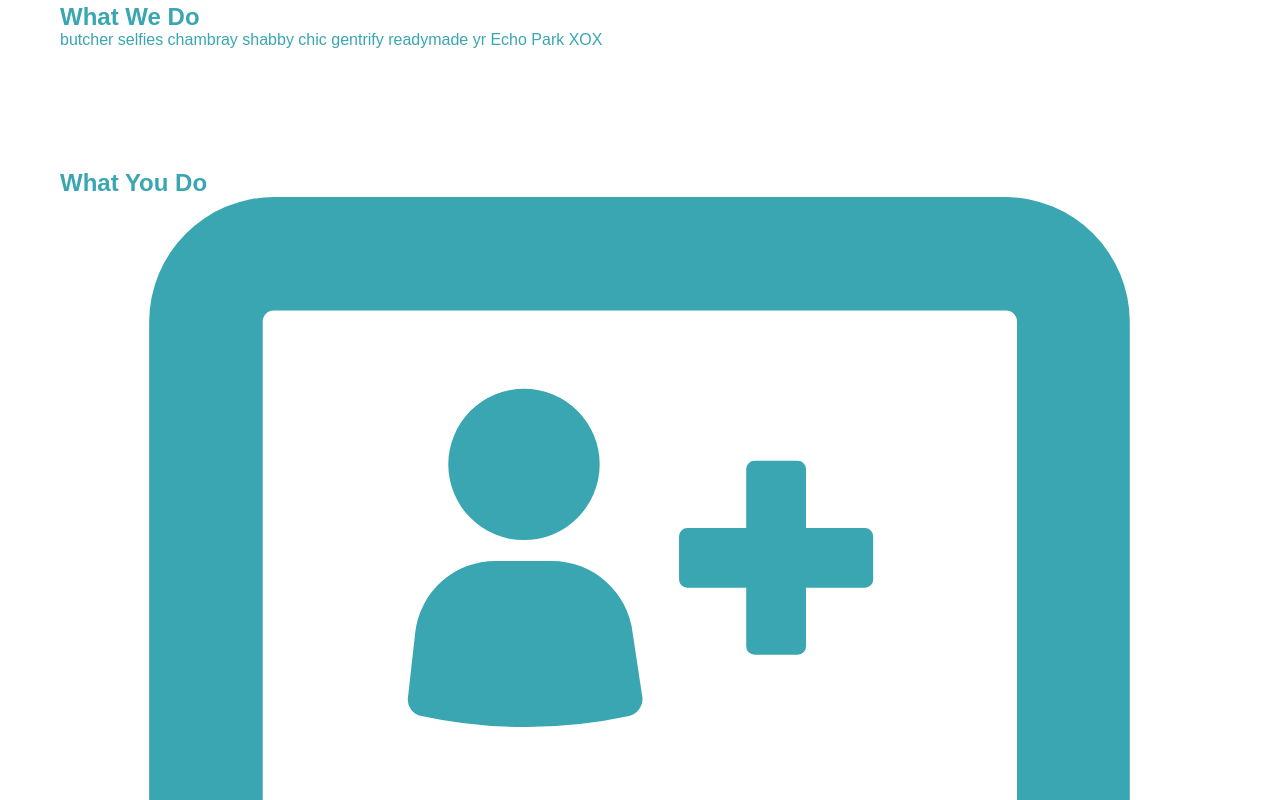
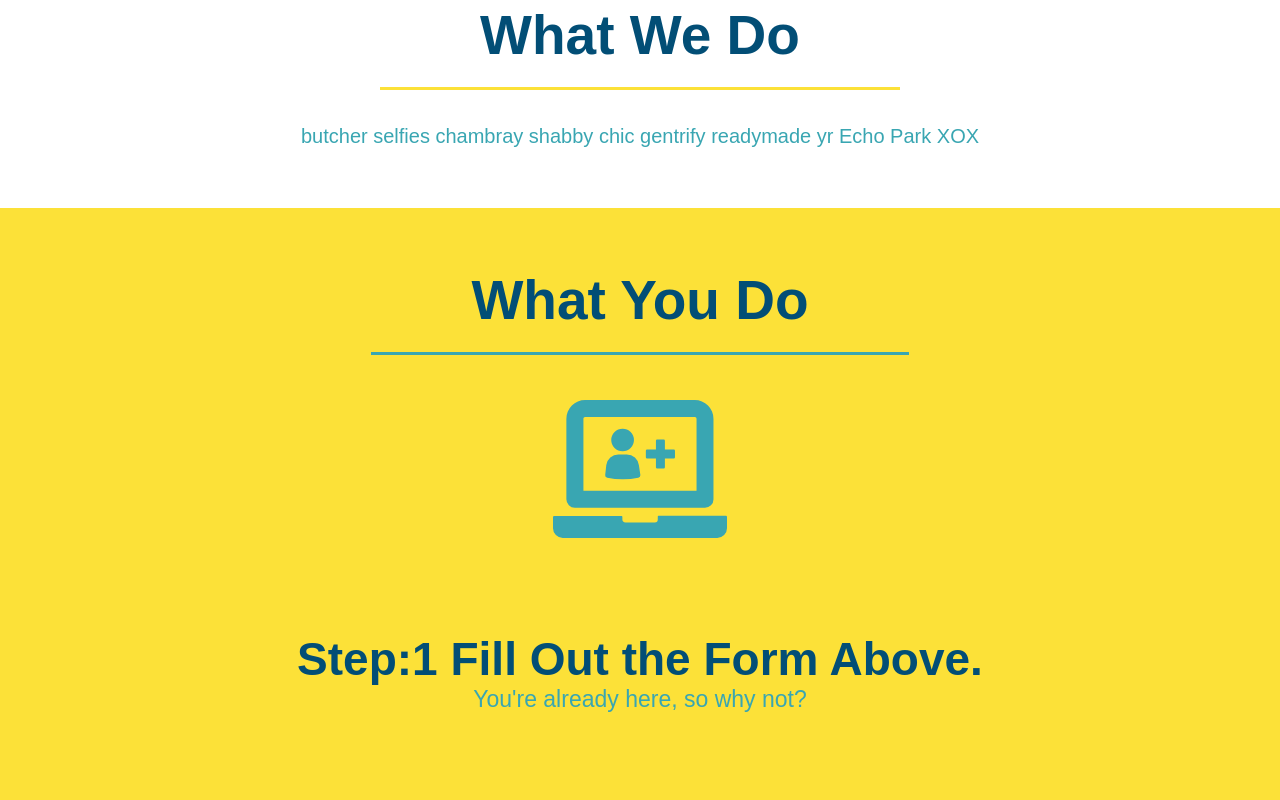
Before and after one commit to JonahBCoding/run-buddy, a plain HTML site: page index.html in a window 1280 px wide. Shown: the part 859-1659 px from the top of the page. Drawn offline with Linux system fonts and the light colour scheme.

Commit message:
added css

```diff
--- a/assets/css/style.css
+++ b/assets/css/style.css
@@ -110,3 +110,62 @@ section {
 .hero-form label {
     margin: 0 5px;
 }
+
+.intro {
+    text-align: center;
+}
+
+
+.intro p {
+    line-height: 1,7;
+    color: #39a6b2;
+    width: 80%;
+    font-size: 20px;
+    margin: 0 auto;
+}
+
+.steps {
+    text-align: center;
+    background: #fce138;
+}
+
+
+.section-title {
+    font-size: 55px;
+    color: #024e76;
+    margin-bottom: 35px;
+    padding: 0 100px 20px 100px;
+    display: inline-block;
+    border-bottom: 3px solid;
+}
+
+.primary-border {
+    border-color: #fce138;
+}
+
+.secondary-border {
+    border-color: #39a6B2;
+}
+
+.steps div {
+    margin-bottom: 80px;
+
+}
+
+.steps img {
+    width: 15%;
+    margin: 10px 0;
+
+}
+
+.steps h3 {
+    color: #024e76;
+    font-size: 46px;
+    margin-top: 10px;
+
+}
+
+.steps p {
+    color: #39a6B2;
+    font-size: 23px;
+}
--- a/index.html
+++ b/index.html
@@ -62,16 +62,16 @@
 
 </section>
 <!-- 'what we do" section -->
-<section id="what-we-do">
-    <h2>What We Do</h2>
+<section id="what-we-do" class="intro">
+    <h2 class="section-title primary-border">What We Do</h2>
     <p>
         butcher selfies chambray shabby chic gentrify readymade yr Echo Park XOX
     </p>
 </section>
 
 <!-- "what you do" section -->
-<section id="what-you-do">
-    <h2>What You Do</h2>
+<section id="what-you-do" class="steps">
+    <h2 class="section-title secondary-border">What You Do</h2>
     <div>
         <img src="./assets/images/01-04-svgs/step-1.svg" alt="">
     </div>
```
